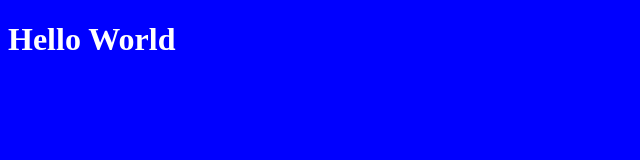
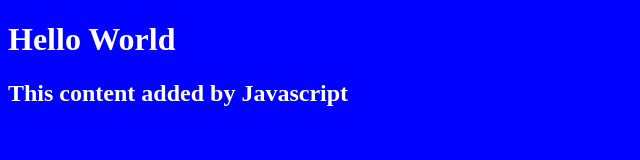
Before and after one commit to sal415/My-personal-website, a plain HTML site: page index.html in a window 1280 px wide. Shown: the whole page, without its empty margins (0-640 px from the left). Drawn offline with Linux system fonts and the light colour scheme.

Commit message:
add script.js, connect to index.html

```diff
--- a/index.html
+++ b/index.html
@@ -6,5 +6,6 @@
     </head>
     <body>
         <h1>Hello World</h1>
+        <script src="script.js"></script>
     </body>
 </html>
--- /dev/null
+++ b/script.js
@@ -0,0 +1,3 @@
+const h2 = document.createElement("h2")
+h2.textContent = "This content added by Javascript";
+document.querySelector("body").appendChild(h2);
```
